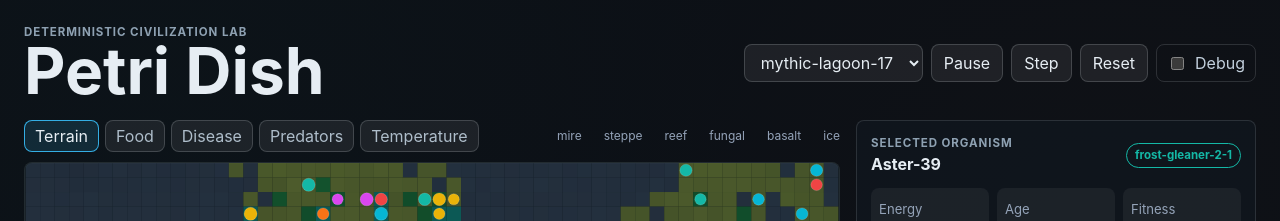
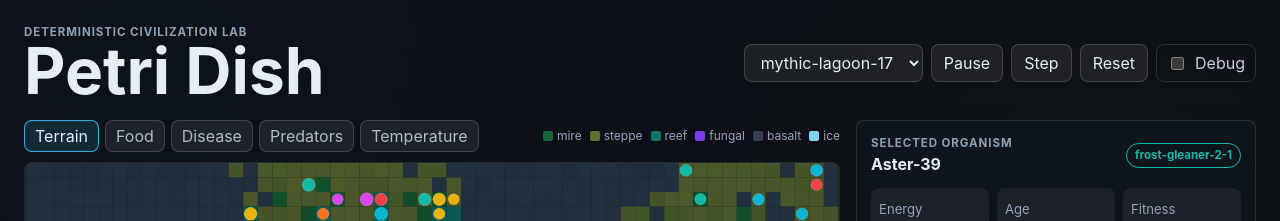
Before and after one commit to VoidAxiom/petri-dish, a React (Vite) app: page / in a window 1280 px wide. Shown: the top 221 px of the page. Built offline with nearby package versions, Linux system fonts and the light colour scheme.

Commit message:
VOI-9 fix terrain legend swatches

```diff
--- a/src/styles.css
+++ b/src/styles.css
@@ -206,26 +206,32 @@ h2 {
 
 .terrain-mire {
   fill: #166534;
+  background: #166534;
 }
 
 .terrain-steppe {
   fill: #5f6f32;
+  background: #5f6f32;
 }
 
 .terrain-reef {
   fill: #0f766e;
+  background: #0f766e;
 }
 
 .terrain-fungal {
   fill: #7c3aed;
+  background: #7c3aed;
 }
 
 .terrain-basalt {
   fill: #334155;
+  background: #334155;
 }
 
 .terrain-ice {
   fill: #7dd3fc;
+  background: #7dd3fc;
 }
 
 .event-strip {
```
